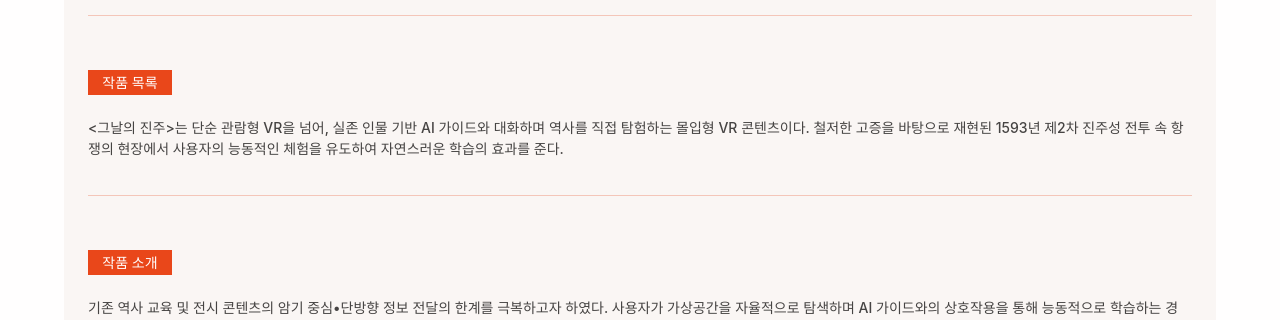
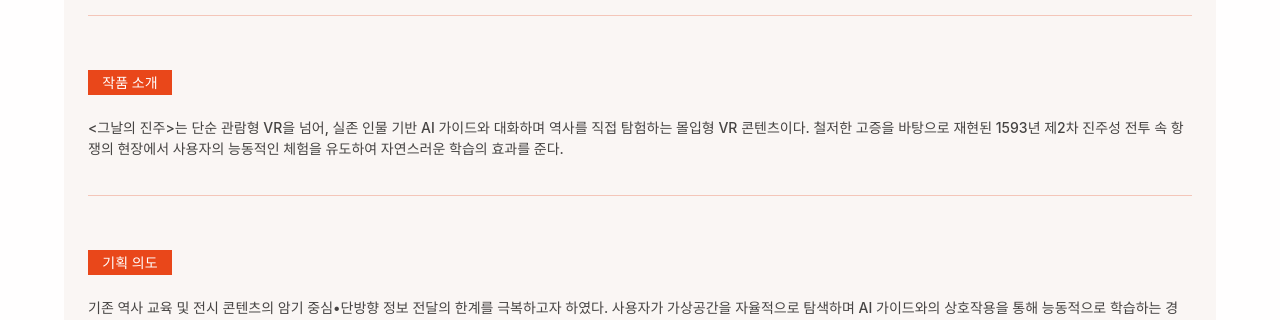
Before and after one commit to 2025-RENDERING/2025-RENDERING-FE, a React (Vite) app: page /works/1 in a window 1280 px wide. Shown: the part 1027-1347 px from the top of the page. Built offline with nearby package versions, Linux system fonts and the light colour scheme; no server answers.

Commit message:
💄 Design : 오타 수정

```diff
--- a/src/routes/works/components/works-detail/WorksDetailContents.tsx
+++ b/src/routes/works/components/works-detail/WorksDetailContents.tsx
@@ -58,20 +58,20 @@ const WorksDetailContents = ({ id }: WorksDetailContentsProps) => {
         ))}
       </div>
 
-      {/* 작품 목록 */}
+      {/* 작품 소개 */}
       <div className="w-full pb-[36px] mb-[54px] border-b-[1px] border-red-lightActive">
         <div className="flex justify-center w-[84px] mb-[22px] py-[2px] text-[14px] font-medium text-grey-light bg-red-normal">
-          작품 목록
+          작품 소개
         </div>
         <p className="pr-[5px] text-[14px] font-medium text-grey-darker">
           {work.projectDescription}
         </p>
       </div>
 
-      {/* 작품 설명 */}
+      {/* 기획 의도 */}
       <div className="w-full pb-[36px] mb-[54px] border-b-[1px] border-red-lightActive">
         <div className="flex justify-center w-[84px] mb-[22px] py-[2px] text-[14px] font-medium text-grey-light bg-red-normal">
-          작품 소개
+          기획 의도
         </div>
         <p className="pr-[5px] text-[14px] font-medium text-grey-darker">{work.projectIntent}</p>
       </div>
```
